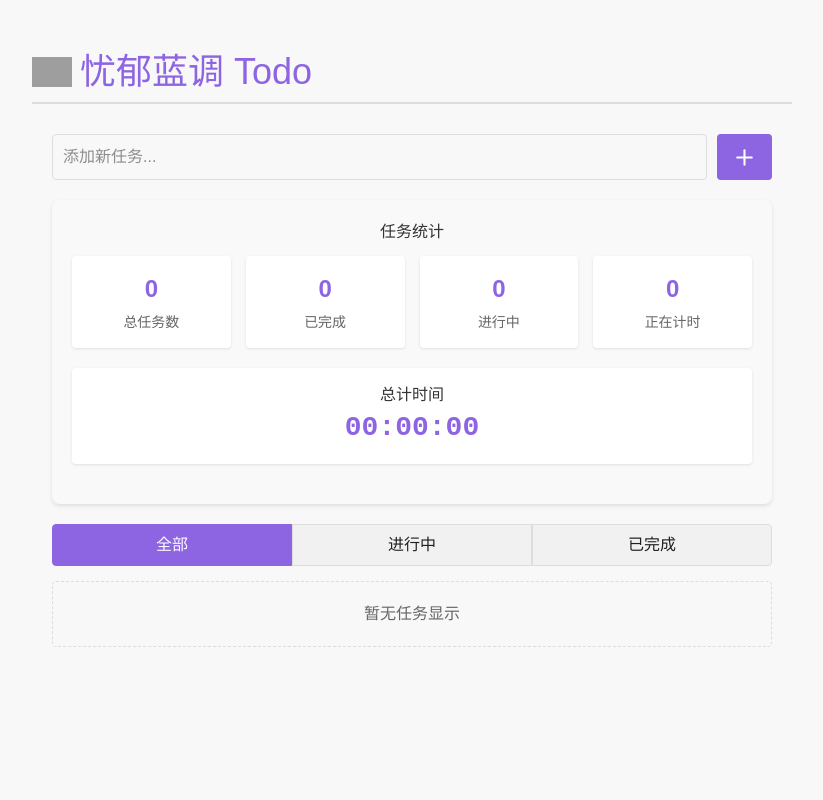
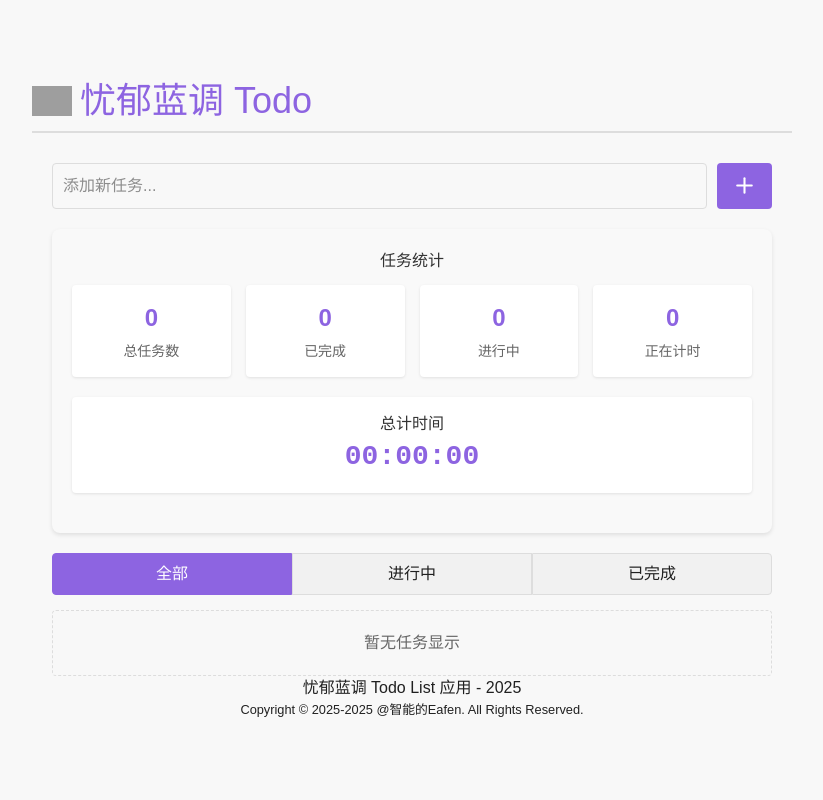
Before and after one commit to EafenQAQ/MOODY-BLUES-Todo, a Vue app: page / in a window 1280 px wide. Shown: the top 800 px of the page, without its empty margins (228-1051 px from the left). Built offline with nearby package versions, Linux system fonts and the light colour scheme; grey boxes are pictures that could not be loaded; a web font is replaced by a local one.

Commit message:
修复页脚布局

```diff
--- a/src/App.vue
+++ b/src/App.vue
@@ -16,7 +16,7 @@
 
     <todo-list ref="todoList" />
 
-    <footer class="app-footer">
+    <footer class="flex flex-col justify-center items-center">
       <p>忧郁蓝调 Todo List 应用 - {{ currentYear }}</p>
       <small>
         Copyright © 2025-{{ currentYear }} @智能的Eafen. All Rights Reserved.
--- a/src/components/TodoItem.vue
+++ b/src/components/TodoItem.vue
@@ -1,5 +1,5 @@
 <template>
-    <div>
+    <div class="bg-blue-200">
         <div class="todo-item" :class="{ completed: todo.completed, tracking: todo.isTracking }">
             <div class="todo-content">
                 <input class="checkbox" type="checkbox" :checked="todo.completed"
--- a/src/components/TodoList.vue
+++ b/src/components/TodoList.vue
@@ -31,12 +31,12 @@
             </button>
         </div>
 
-        <div class="todo-container w-full">
+        <div class="todo-container h-fit 200 w-full">
             <Transition name="fade" mode="out-in">
                 <div v-if="filteredTodos.length === 0" class="empty-state">
                     暂无任务显示
                 </div>
-                <TransitionGroup v-else class="todos" name="list" tag="div">
+                <TransitionGroup v-else class="todos h-screen p-2" name="list" tag="div">
                     <todo-item v-for="todo in filteredTodos" :key="todo.id" :todo="todo"
                         @toggle-complete="toggleComplete" @toggle-timer="toggleTimer" @delete-todo="deleteTodo" />
                 </TransitionGroup>
@@ -193,14 +193,7 @@
 <style scoped>
 /* CSS 样式保持不变 */
 
-.todo-container {
 
-    min-height: 600px;
-    /* 设置固定高度，确保布局稳定 */
-    max-height: 600px;
-    /* 可选：限制最大高度 */
-
-}
 
 .todo-list {
     margin-top: 20px;
```
